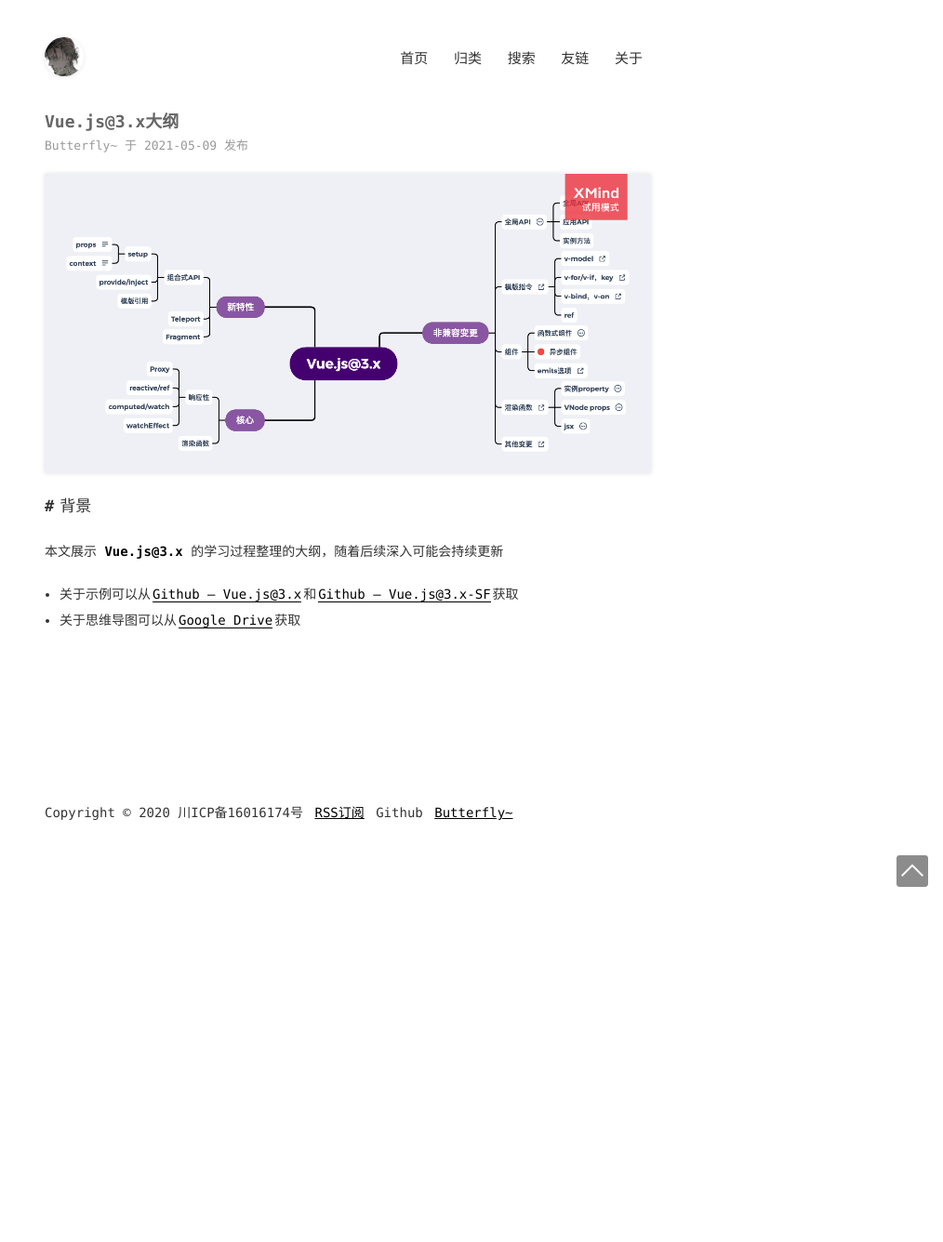
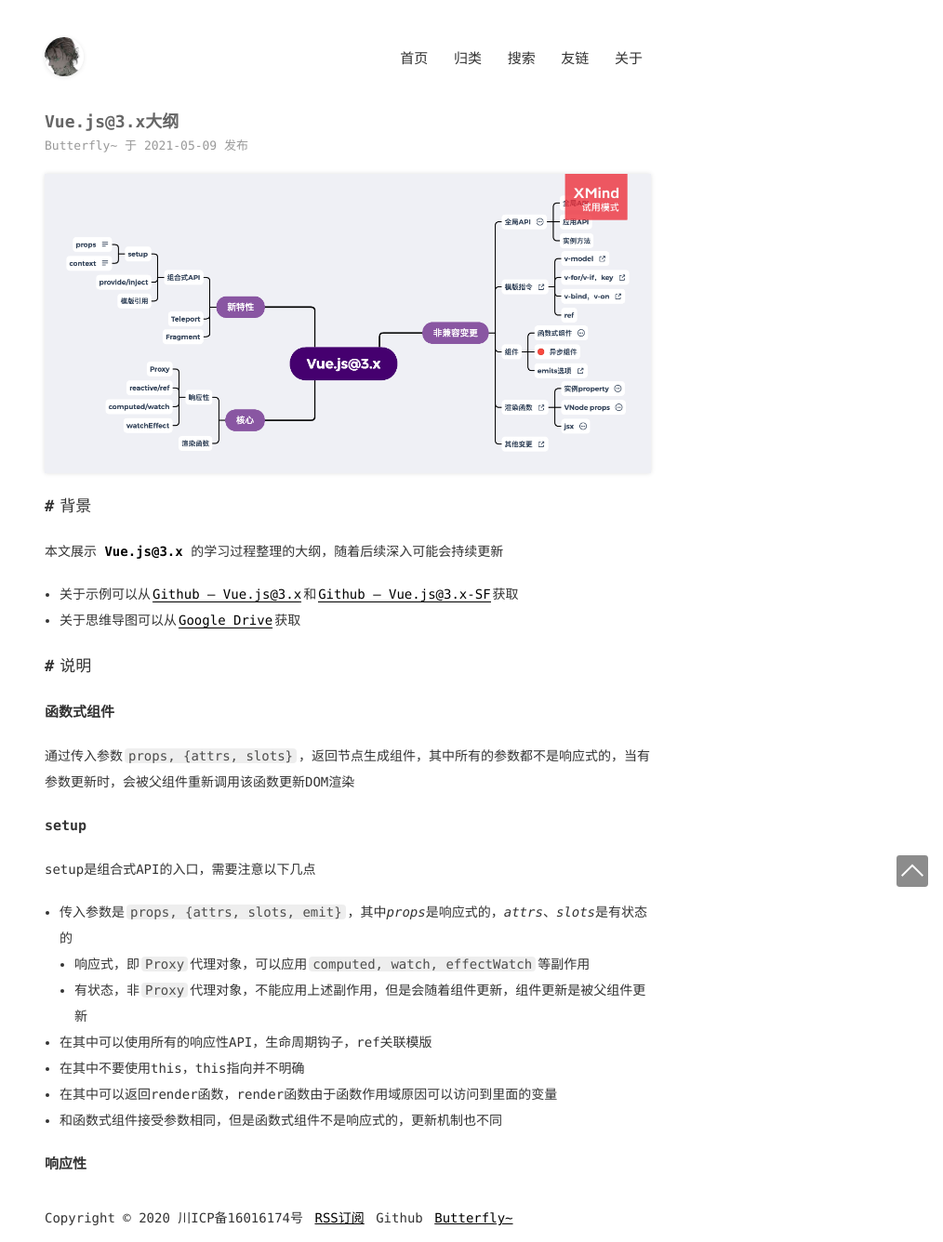
Before and after one commit to dengs-official/dengs-official.github.io, a Jekyll site: the page built from _posts/2021-05-09-Vue.js@3.x大纲.md, in a window 1280 px wide. Shown: the whole page at 93% size, without its empty margins (266-1280 px from the left). Built offline with Jekyll 4.4.1, drawn with Linux system fonts in a browser that asks for light colours; comment, search, counter and statistics services are not loaded.

Commit message:
feat：更新Vue.js@3.x文档

```diff
--- a/_posts/2021-05-09-Vue.js@3.x大纲.md
+++ b/_posts/2021-05-09-Vue.js@3.x大纲.md
@@ -12,3 +12,27 @@
 
 * 关于示例可以从[Github -- Vue.js@3.x](https://github.com/dengs-official/laboratory/tree/master/Vue.js%403.x)和[Github -- Vue.js@3.x-SF](https://github.com/dengs-official/laboratory/tree/master/Vue.js%403.x-SF)获取
 * 关于思维导图可以从[Google Drive](https://drive.google.com/file/d/141BMX58BuNRnkNvi_Ewt1MixGVZ7HXF2/view?usp=sharing)获取
+
+## 说明
+
+
+### 函数式组件
+
+通过传入参数`props, {attrs, slots}`，返回节点生成组件，其中所有的参数都不是响应式的，当有参数更新时，会被父组件重新调用该函数更新DOM渲染
+### setup
+
+setup是组合式API的入口，需要注意以下几点
+
+- 传入参数是`props, {attrs, slots, emit}`，其中*props*是响应式的，*attrs*、*slots*是有状态的
+  - 响应式，即`Proxy`代理对象，可以应用`computed, watch, effectWatch`等副作用
+  - 有状态，非`Proxy`代理对象，不能应用上述副作用，但是会随着组件更新，组件更新是被父组件更新
+
+- 在其中可以使用所有的响应性API，生命周期钩子，ref关联模版
+
+- 在其中不要使用this，this指向并不明确
+
+- 在其中可以返回render函数，render函数由于函数作用域原因可以访问到里面的变量
+
+- 和函数式组件接受参数相同，但是函数式组件不是响应式的，更新机制也不同
+
+### 响应性
```
